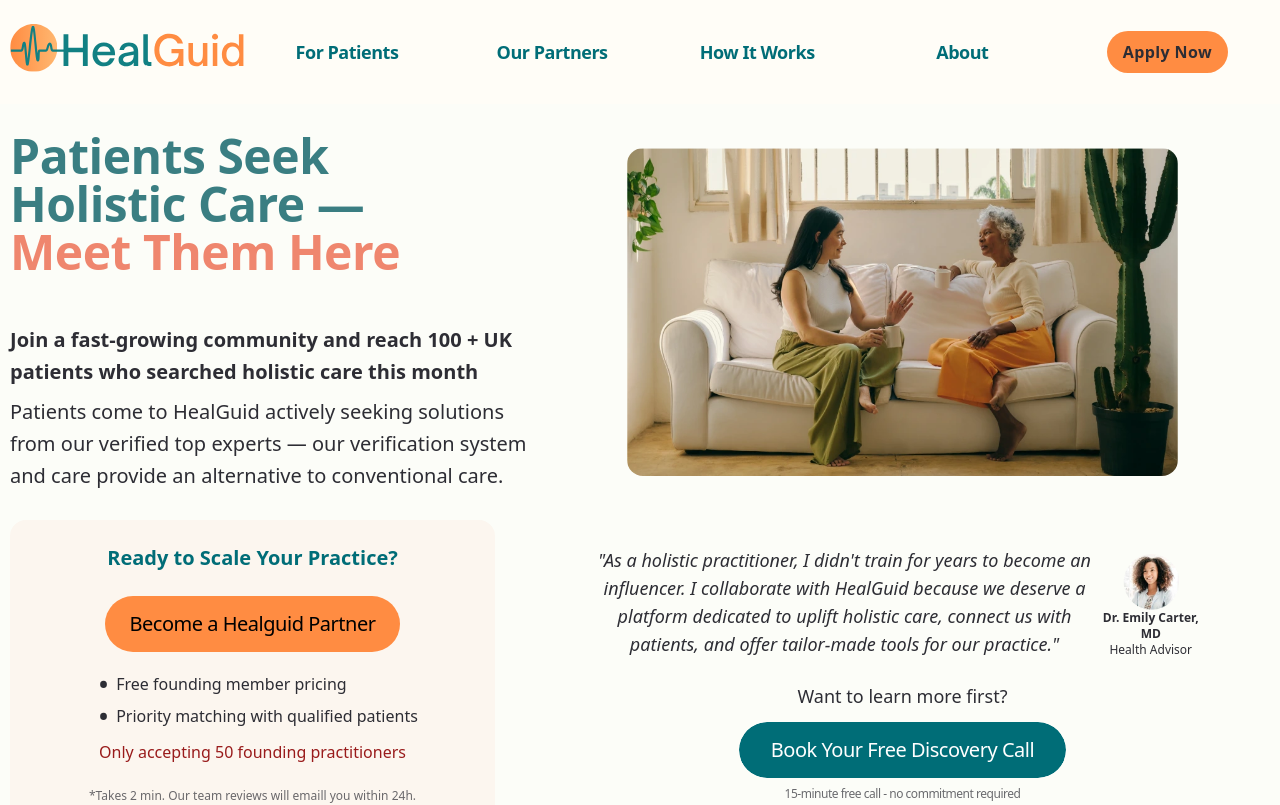
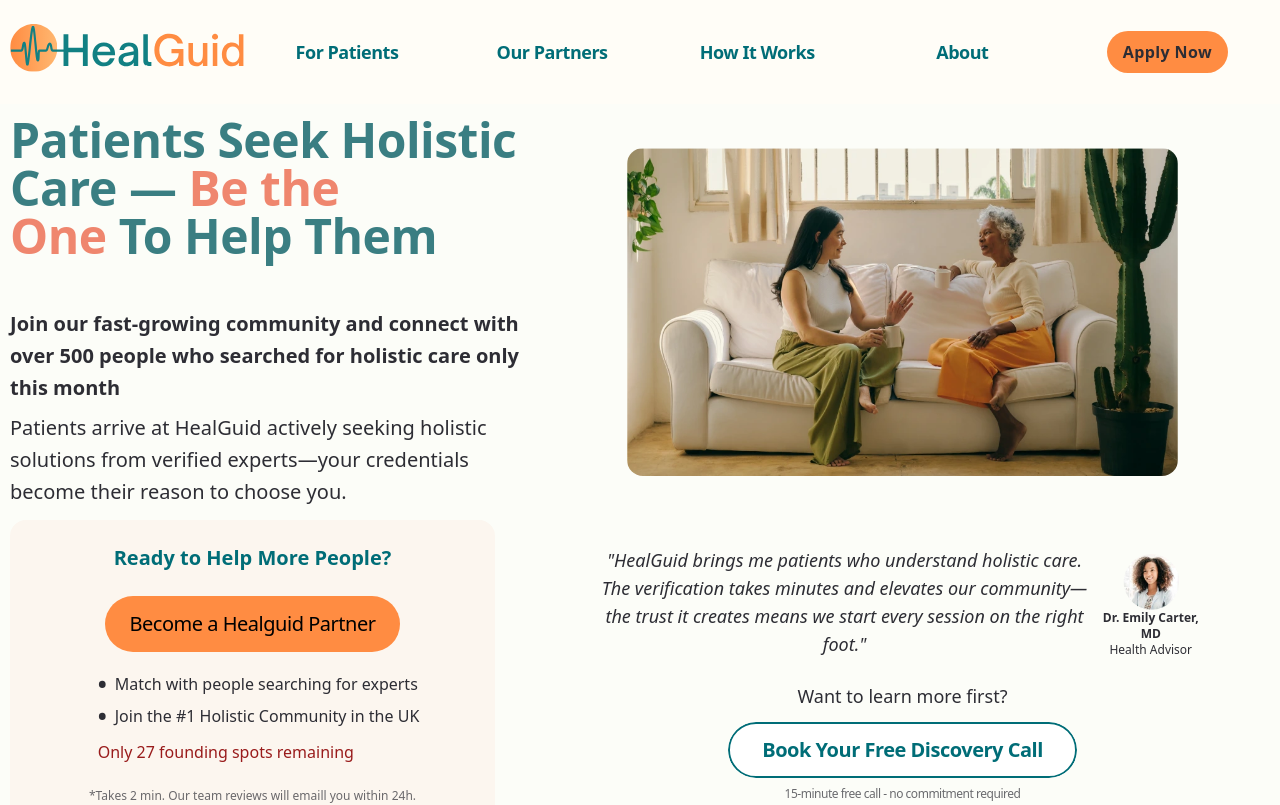
Before and after one commit to Danielvermel/helaguid-next, a Next.js app: page /partners in a window 1280 px wide. Shown: the top 805 px of the page. Built offline with nearby package versions, Linux system fonts and the light colour scheme.

Commit message:
fix: feedback changes

```diff
--- a/src/components/sections/Hero.jsx
+++ b/src/components/sections/Hero.jsx
@@ -135,7 +135,6 @@
                     <img
                         src={data.hero.image}
                         alt={data.hero.alt}
-                        title={data.hero.altTitle}
                         loading="eager"
                         decoding="async"
                         className="hero-image rounded-2xl max-md:mt-20 w-4/5 lg:w-4/5 xl:w-3/4 2xl:w-3/5 object-cover"
@@ -171,16 +170,16 @@
                                 <ul className="pl-3 max-md:text-sm">
                                     <li className="flex items-center">
                                         <span className="mr-2 font-semibold text-2xl">•</span>
-                                        <span className="max-md:text-sm">Free founding member pricing</span>
+                                        <span className="max-md:text-sm">Match with people searching for experts</span>
                                     </li>
                                     <li className="flex items-center">
                                         <span className="mr-2 font-semibold text-2xl">•</span>
                                         <span className="max-md:text-sm">
-                                            Priority matching with qualified patients
+                                            Join the #1 Holistic Community in the UK
                                         </span>
                                     </li>
                                     <li className="text-red-800 mt-2 text-left">
-                                        Only accepting 50 founding practitioners
+                                        Only 27 founding spots remaining
                                     </li>
                                 </ul>
                             </div>
@@ -280,7 +279,7 @@
                                     <>
                                         <a className="" href="https://calendly.com/healguid/healguid-partner-discovery">
                                             <button
-                                                className="max-md:hidden group bg-p1 hover:bg-s1 border-p1 mx-auto flex items-center justify-center font-medium md:h-14 md:w-38 max-md:h-10 max-md:w-10 text-white hover:text-black md:px-8 md:py-2 rounded-full "
+                                                className=" max-md:hidden group bg-transparent border-2 border-p1 text-p1 hover:bg-p1 hover:text-white md:h-14 md:px-8 rounded-full font-semibold mx-auto flex items-center justify-center font-medium hover:text-black md:px-8 md:py-2 rounded-full "
                                                 aria-label="Submit button with arrow icon to join the HealGuid mailing list."
                                             >
                                                 <span className="md:text-xl transition-transform duration-200 ease-in-out group-hover:scale-110">
--- a/src/constants/partners.jsx
+++ b/src/constants/partners.jsx
@@ -15,13 +15,13 @@
         id: "1",
         title: "Our Partners",
         url: "https://book.healguid.com/",
-        titleAttribute: "For businesses interested in partnering with us",
+        titleAttribute: "Open HealGuid practitioner directory in a new tab",
     },
     {
         id: "2",
         title: "How It Works",
         url: "#how-it-works",
-        titleAttribute: "Understand how our platform works",
+        titleAttribute: "Understand how our platform works for practitioners",
     },
     {
         id: "3",
@@ -38,21 +38,21 @@
     newsletter: {
         alt: "HealGuid logo - connecting patients with holistic health solutions",
         altTitle: "HealGuid - Holistic Health Connection Platform",
-        title: "Ready to Scale Your Practice?",
+        title: "Ready to Help More People?",
         privacyPolicy: "15-minute free call - no commitment required",
         emailPolicy: "*Takes 2 min. Our team reviews will emaill you within 24h.",
         class: "bg-b12 p-6 rounded-2xl lg:mr-10 tracking-2",
     },
-    alt: "Illustration of a patient and a holistic practitioner having a conversation",
+    alt: "Holistic practitioner supporting a patient during consultation",
     image: "/images/hero/patient-practitioner-v2.webp",
     altTitle: "Patient-Practitioner Holistic Connection",
     imageMobile: "/images/hero/patient-practitioner-v2-mobile.webp",
     altTitleMobile: "Patient-Practitioner Mobile Connection",
     imageClass: " scale-x-[-1]",
-    title: "Patients Seek Holistic Care — Meet Them Here",
-    description: "Join a fast-growing community and reach 100 + UK patients who searched holistic care this month",
+    title: "Patients Seek Holistic Care — Be the One To Help Them",
+    description: "Join our fast-growing community and connect with over 500 people who searched for holistic care only this month",
     secondDescription:
-        "Patients come to HealGuid actively seeking solutions from our verified top experts — our verification system and care provide an alternative to conventional care.",
+        "Patients arrive at HealGuid actively seeking holistic solutions from verified experts—your credentials become their reason to choose you.",
     buttons: {
         id: "1",
         label: "Learn About Early Access",
@@ -70,8 +70,8 @@
         points: [
             {
                 id: "0",
-                text: "Estimated Practice Growth",
-                textBold: "30%",
+                text: "More Consultations with Our Verified System",
+                textBold: "3X",
             },
             {
                 id: "1",
@@ -88,7 +88,7 @@
 
     review: {
         comment:
-            "As a holistic practitioner, I didn't train for years to become an influencer. I collaborate with HealGuid because we deserve a platform dedicated to uplift holistic care, connect us with patients, and offer tailor-made tools for our practice.",
+            "HealGuid brings me patients who understand holistic care. The verification takes minutes and elevates our community—the trust it creates means we start every session on the right foot.",
         profile: {
             image: "/images/hero/profile.webp",
             altTitle: "Dr. Emily Carter - Health Advisor Profile",
--- a/src/pages/_app.jsx
+++ b/src/pages/_app.jsx
@@ -144,7 +144,7 @@
             "@context": "https://schema.org",
             "@type": "HealthcareService",
             "@id": "https://www.healguid.com/#healthcareservice",
-            name: "HealGuid Holistic Healthcare Platform",
+            name: "HealGuid - Holistic Healthcare Platform",
             description:
                 "Connecting individuals with certified holistic and functional medicine practitioners who specialize in chronic conditions, unexplained symptoms, and holistic wellness.",
             provider: {
--- a/src/pages/partners.jsx
+++ b/src/pages/partners.jsx
@@ -38,8 +38,8 @@
     return (
         <>
             <Meta
-                title="Grow Your Holistic Practice & Cut Admin Time | HealGuid"
-                description="Spend less time on admin and more time healing. HealGuid connects you with verified patients and helps grow your holistic practice — effortlessly."
+                title="Grow Your Holistic Practice & Connect with 500+ Monthly Patient Searches | HealGuid"
+                description="Join 50+ verified holistic practitioners connecting with patients seeking holitisc and natural care. Get 3X more consultations with our trusted verification system."
                 path="partners"
             />
 
```
